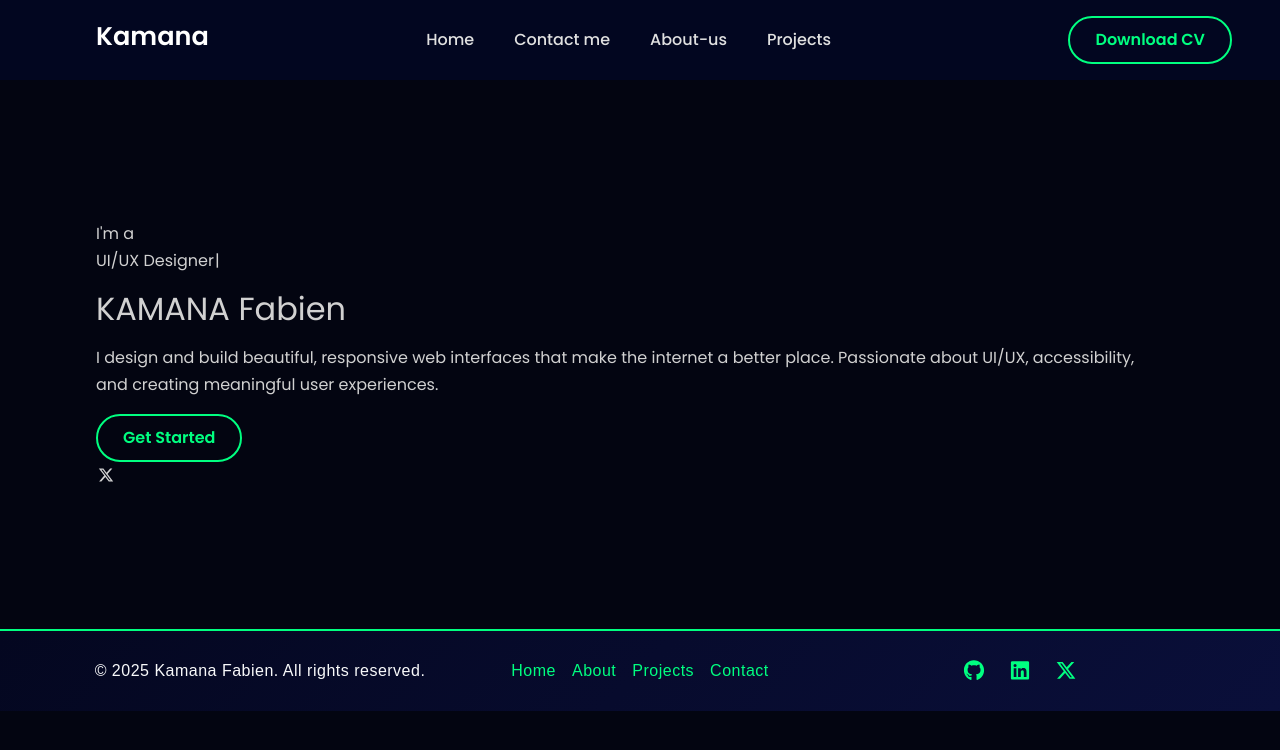
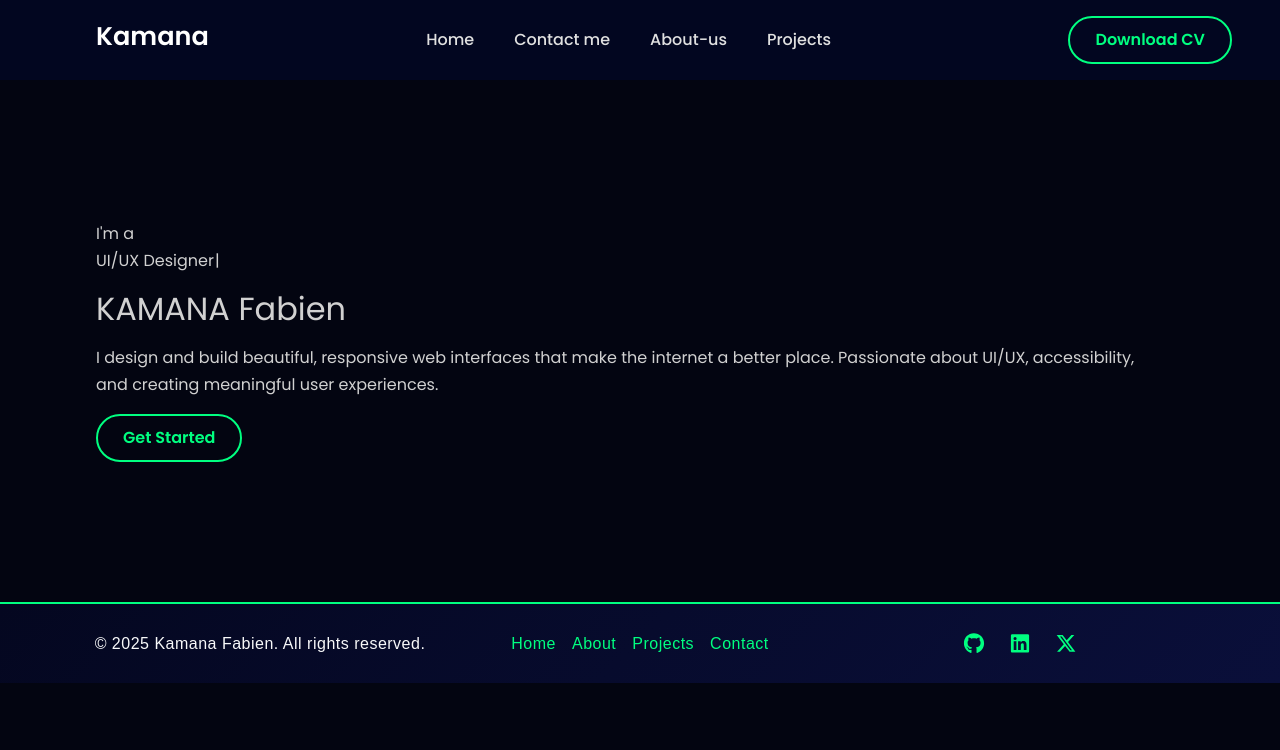
Before and after one commit to Fidele250/Portifolios, a React (Vite) app in the folder Front-End/: page / in a window 1280 px wide. Shown: the top 750 px of the page. Built offline with nearby package versions, Linux system fonts and the light colour scheme.

Commit message:
Clean project and ignore node_modules

```diff
--- a/Front-End/package.json
+++ b/Front-End/package.json
@@ -10,6 +10,10 @@
     "preview": "vite preview"
   },
   "dependencies": {
+    "@fortawesome/free-brands-svg-icons": "^7.1.0",
+    "@fortawesome/free-regular-svg-icons": "^7.1.0",
+    "@fortawesome/free-solid-svg-icons": "^7.1.0",
+    "@fortawesome/react-fontawesome": "^3.1.0",
     "bootstrap": "5.3",
     "react": "^19.1.1",
     "react-dom": "^19.1.1",
--- a/Front-End/src/components/Body.jsx
+++ b/Front-End/src/components/Body.jsx
@@ -33,9 +33,8 @@
             and creating meaningful user experiences.
           </p>
           <button class="btn btn-outline-primary">Get Started</button>
-          <div className="socials">
-            <FontAwesomeIcon icon={faXTwitter}></FontAwesomeIcon>
-          </div>
+
+
         </div>
         {/* <div className="image ">
           <img src={images} alt="Image not imported" />
```
Also changed, not shown: 1 other file (tests, documents, lock files or other folders).
